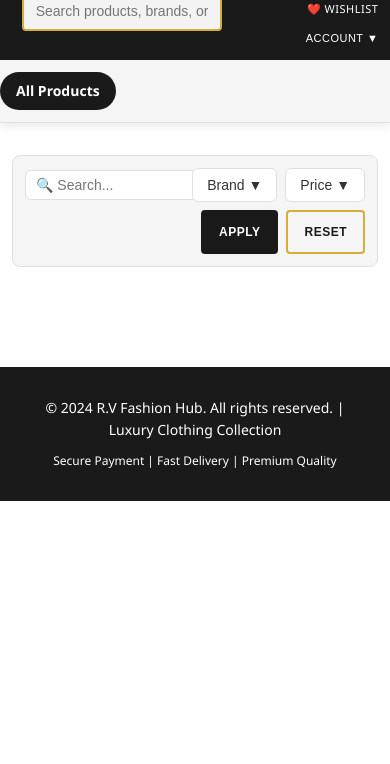
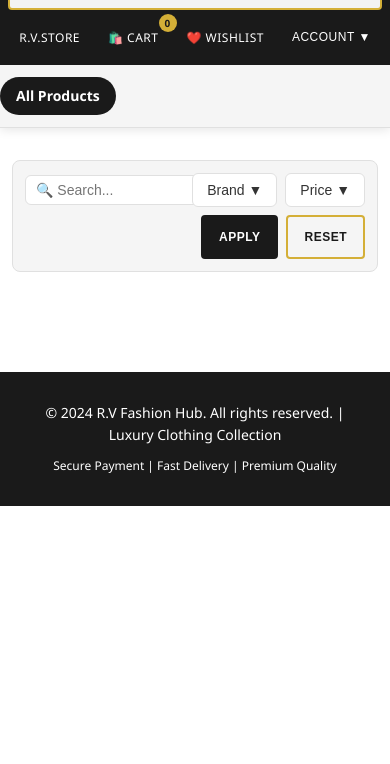
Before and after one commit to RV-FASHION-HUB/STORE-ONLINE, a plain HTML site: page index.html in a window 390 px wide. Shown: the part 80-844 px from the top of the page. Drawn offline with Linux system fonts and the light colour scheme; no server answers.

Commit message:
Add files via upload

```diff
--- a/assets/css/style.css
+++ b/assets/css/style.css
@@ -1341,4 +1341,51 @@ table tbody tr:last-child td {
     font-size: 9px;
     text-align: right;
   }
+
+  /* Mobile Header Optimization */
+  .header-content {
+    flex-direction: column;
+    gap: 12px;
+    padding: 12px 8px;
+  }
+
+  .logo {
+    font-size: clamp(16px, 4vw, 22px);
+    width: 100%;
+    text-align: center;
+  }
+
+  .search-bar {
+    min-width: 0;
+    max-width: 100%;
+    width: 100%;
+    margin: 0;
+    order: 3;
+    flex-basis: 100%;
+  }
+
+  .header-actions {
+    gap: 8px;
+    flex: 1;
+    justify-content: center;
+    width: 100%;
+    order: 4;
+  }
+
+  .header-actions a, .header-actions button {
+    font-size: 12px;
+    padding: 6px 10px;
+  }
+
+  .cart-icon {
+    display: inline-flex;
+    align-items: center;
+    gap: 2px;
+  }
+
+  .cart-count {
+    width: 18px;
+    height: 18px;
+    font-size: 10px;
+  }
 }
```
